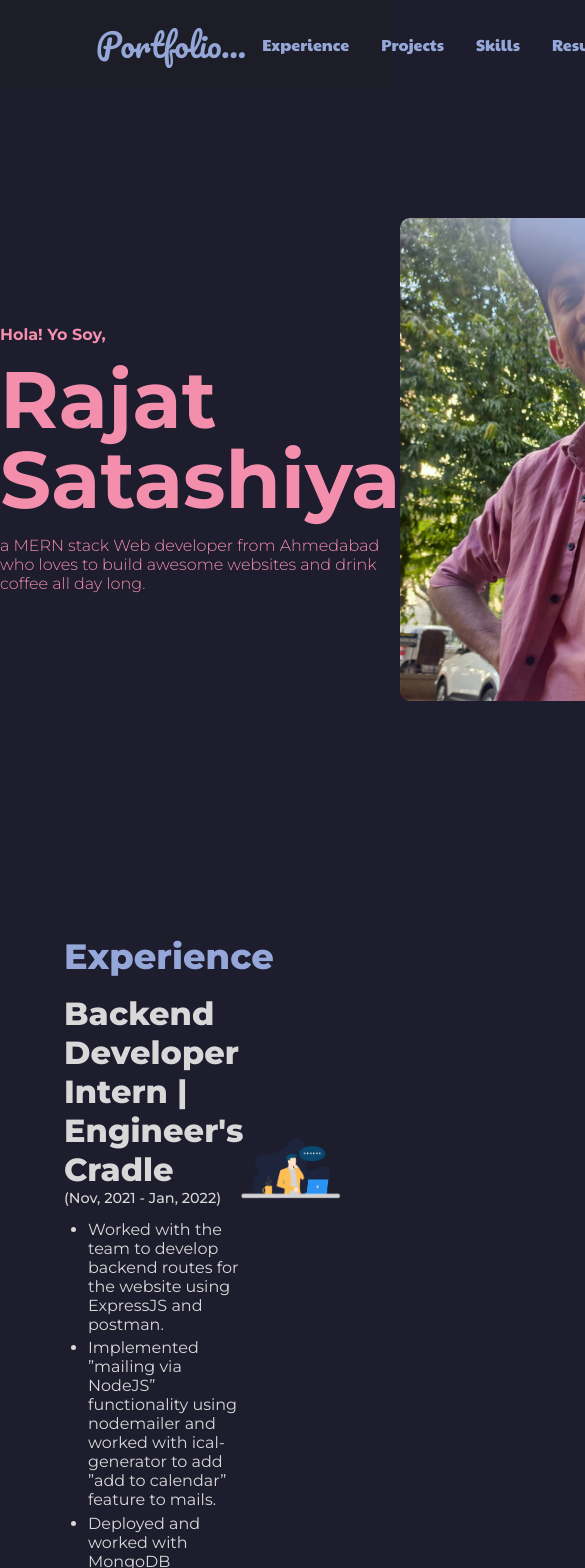
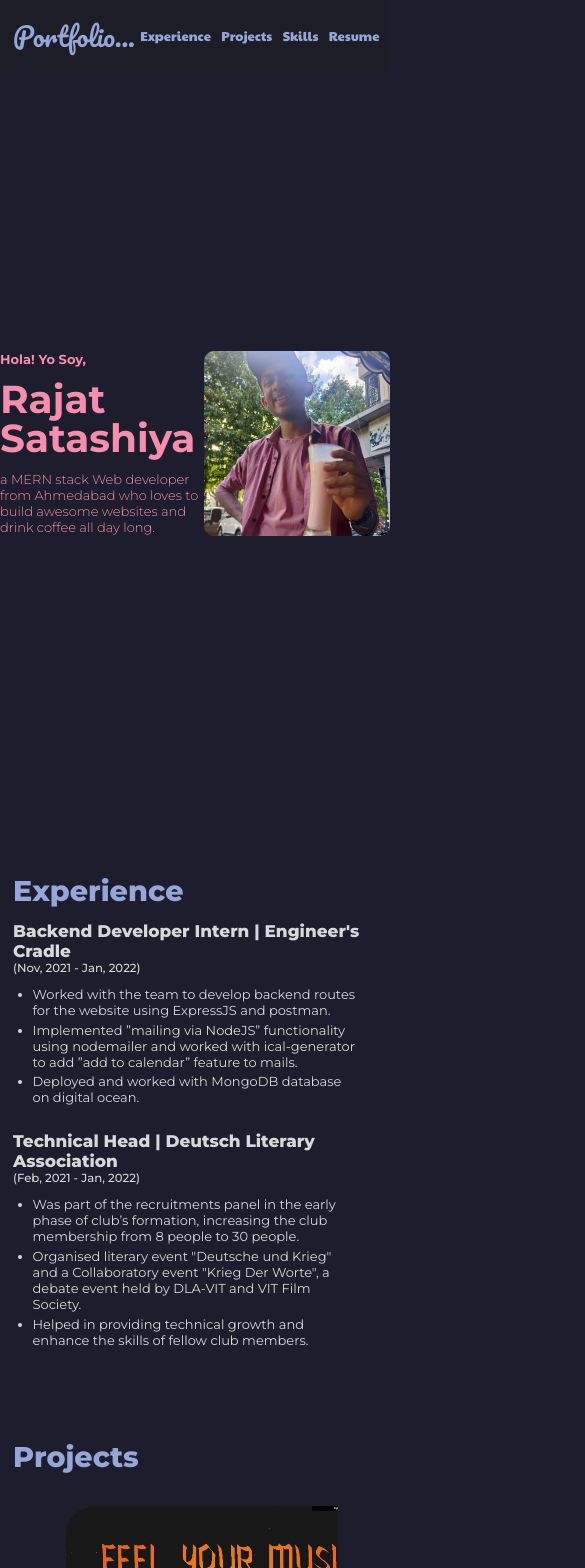
Before and after one commit to RajatSatashiya/Portfolio, a React (Create React App) app: page / in a window 390 px wide. Shown: the top 1568 px of the page, 585 px wide, since content can reach past the window. Built offline with nearby package versions, Linux system fonts and the light colour scheme.

Commit message:
made responsive for mobile users

```diff
--- a/src/components/navbar.css
+++ b/src/components/navbar.css
@@ -45,8 +45,6 @@ nav h3 {
   font-family: Montserrat;
   font-weight: bolder;
   width: 25rem;
-  /* background: #333350; */
-  /* border-radius: 15%; */
   color: #f38fad;
 }
 .name {
@@ -117,3 +115,36 @@ nav h3 {
   right: 0px;
   top: 15%;
 }
+
+@media (max-width: 500px) {
+  html {
+    font-size: 13px;
+  }
+  .profile-pic {
+    height: 25%;
+  }
+  .land-left {
+    width: 20rem;
+  }
+  .name {
+    font-size: 3rem;
+    line-height: 3rem;
+  }
+  .sub-panel {
+    margin: 4rem 0rem;
+    padding: 0.5rem 1rem;
+    /* background: pink; */
+  }
+  .exp-list {
+    width: 90%;
+  }
+  .exp-1 > p {
+    font-size: 1.3rem;
+  }
+  nav {
+    padding: 1rem 1rem;
+  }
+  .nav-list li {
+    margin: 0 0.4rem;
+  }
+}
--- a/src/index.css
+++ b/src/index.css
@@ -116,3 +116,13 @@ body {
 .icons img:hover {
   transform: scale(1.2);
 }
+
+/********* RESPONSIVE CSS *********/
+@media (max-width: 500px) {
+  .illustration {
+    display: none;
+  }
+  html {
+    font-size: 12px;
+  }
+}
```
